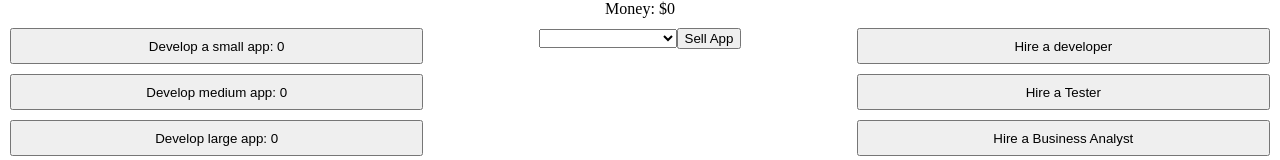
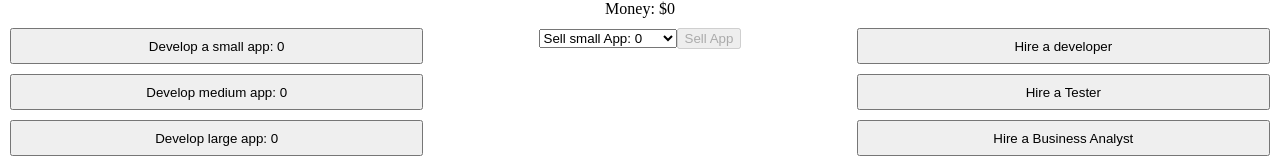
Before and after one commit to ingenmaffen/dev-clicker, a React (Create React App) app: page / in a window 1280 px wide. Shown: the top 160 px of the page. Built offline with nearby package versions, Linux system fonts and the light colour scheme.

Commit message:
Fix selling undeveloped apps

```diff
--- a/src/Layout/SellPanel.jsx
+++ b/src/Layout/SellPanel.jsx
@@ -2,7 +2,7 @@ import { useState } from "react";
 import { developableAppProperties, getAppByType } from "../Common/DevelopableAppProperties";
 
 export const SellPanel = ({moneyState, setMoneyState, appState, setAppState}) => {
-    const [selectedAppType, setSelectedAppType] = useState();
+    const [selectedAppType, setSelectedAppType] = useState("small");
     const currentAppValue = 10;
     const handleAppTypeChangedEvent = (event) => setSelectedAppType(event.target.value);
     const sellApp = () => {
@@ -20,12 +20,11 @@ export const SellPanel = ({moneyState, setMoneyState, appState, setAppState}) =>
     return (
         <div className="sell-app-panel">
             <select value={selectedAppType} onChange={handleAppTypeChangedEvent}>
-                <option></option>
                 {developableAppProperties.map(app =>
                     <option key={app.type} value={app.type}>Sell {app.type} App: {appState[app.type]}</option>
                 )}
             </select>
-            <button onClick={sellApp}>Sell App</button>
+            <button disabled={!appState[selectedAppType]} onClick={sellApp}>Sell App</button>
         </div>
     );
 };
```
